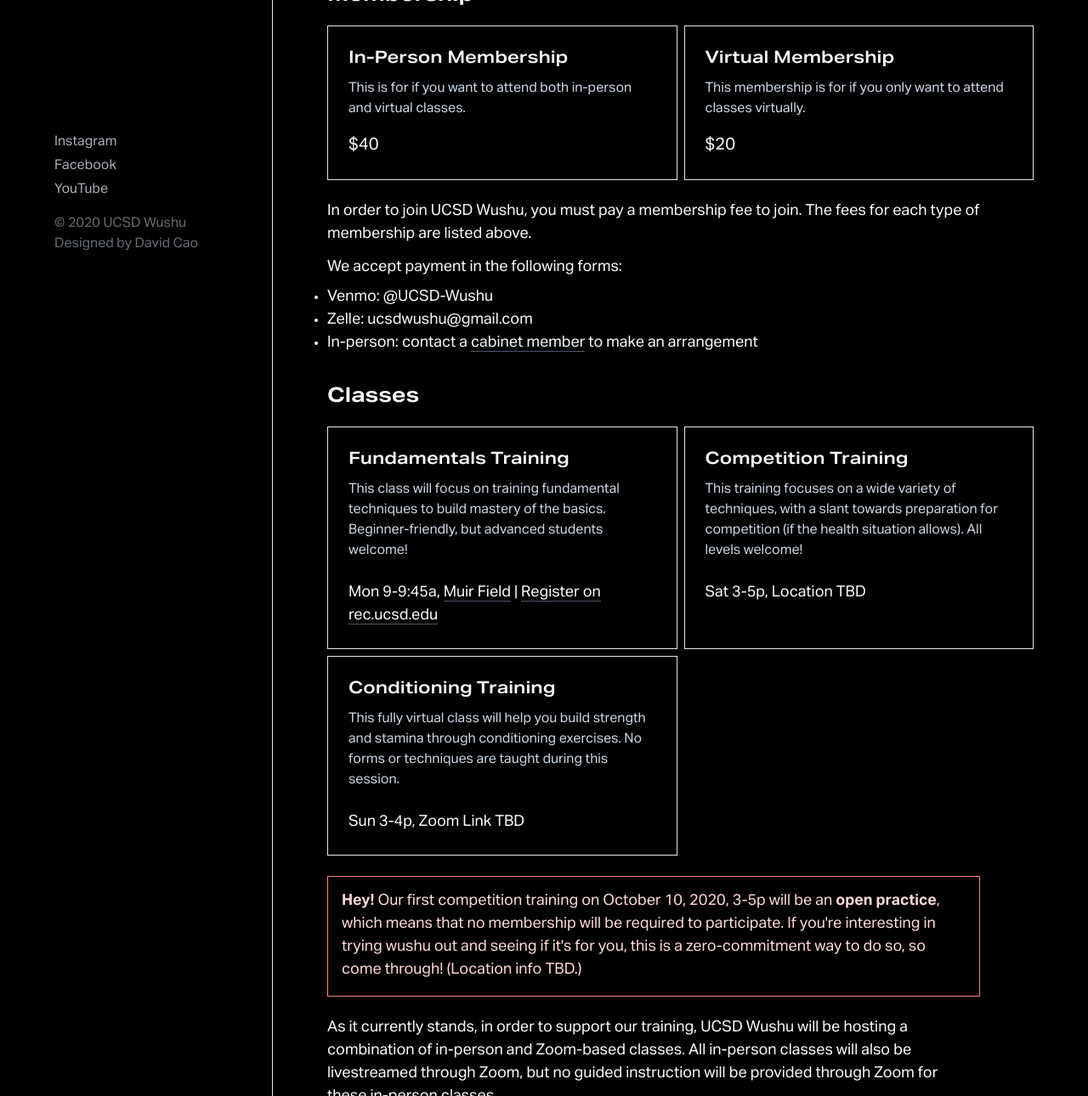
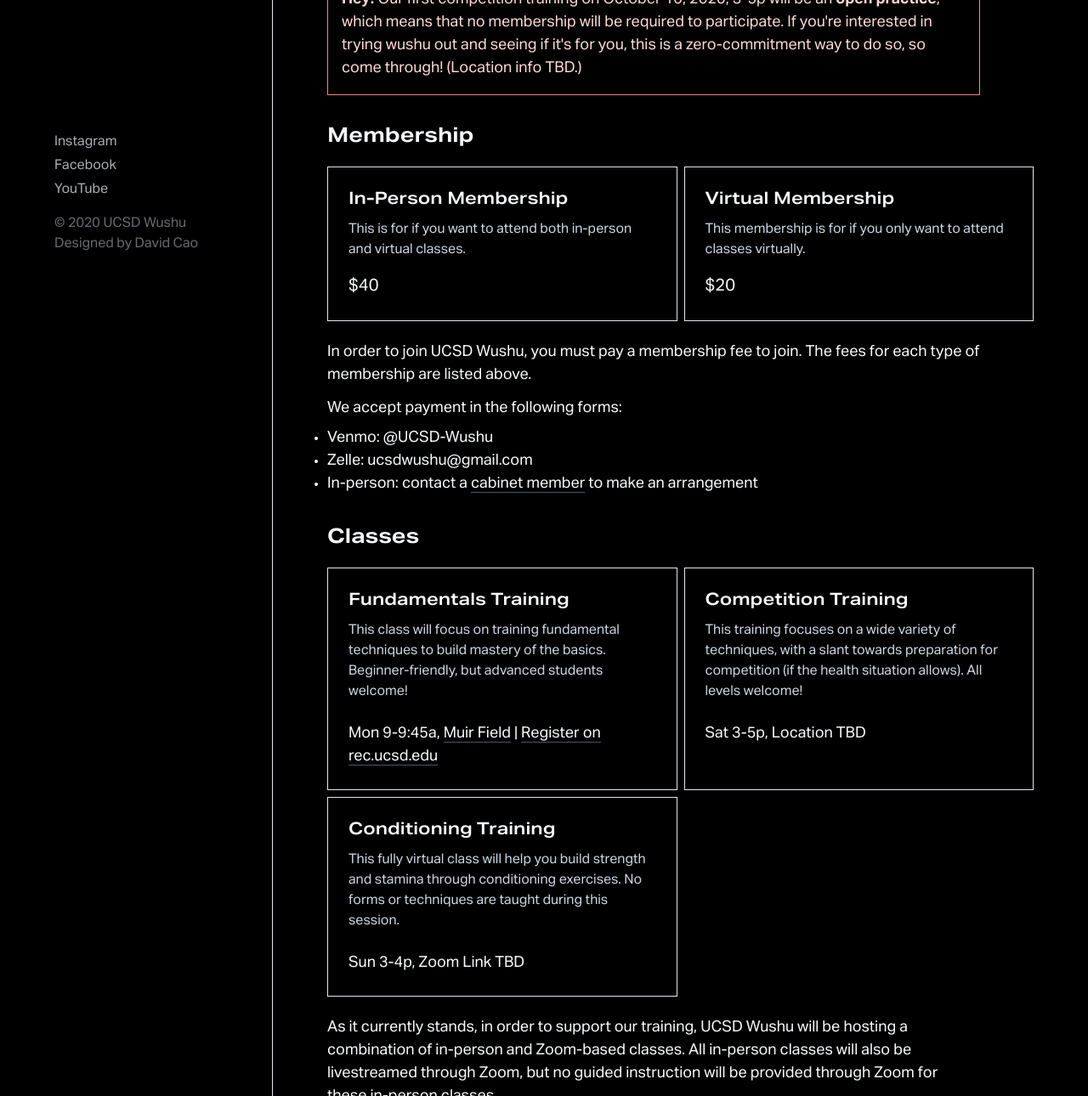
Before and after one commit to v3yu/ucsd-wushu-site, a Gatsby site: page /class in a window 1280 px wide. Shown: the part 412-1702 px from the top of the page at 85% size. Built offline with nearby package versions, Linux system fonts and the light colour scheme; Gatsby itself is replaced by a stand-in of ours.

Commit message:
Fix class page

```diff
--- a/src/pages/class.js
+++ b/src/pages/class.js
@@ -33,6 +33,11 @@ const IndexPage = () => {
             <p className="text-lg max-w-3xl">
               Due to the uncertainty surrounding the rapidly evolving pandemic situation, our approach to classes will change and adapt throughout the year.
               Please check this website and our social media channels for updates on classes and events.
+            </p>
+            <p className="text-lg max-w-3xl mt-6 p-4 border border-solid border-red-400 text-red-200">
+              <strong>Hey!</strong> Our first competition training on October 10, 2020, 3-5p will be an <strong>open practice</strong>,
+              which means that no membership will be required to participate. If you're interested in trying wushu out and seeing
+              if it's for you, this is a zero-commitment way to do so, so come through! (Location info TBD.)
             </p>
             <h2 className="text-2xl pt-8 pb-4" style={{ fontVariationSettings: "'wdth' 125, 'wght' 700" }}>Membership</h2>
             <div className="grid grid-cols-1 md:grid-cols-2 gap-2 max-w-5xl">
@@ -80,11 +85,6 @@ const IndexPage = () => {
                 <p className="text-lg">Sun 3-4p, Zoom Link TBD</p>
               </div>
             </div>
-            <p className="text-lg max-w-3xl mt-6 p-4 border border-solid border-red-400 text-red-200">
-              <strong>Hey!</strong> Our first competition training on October 10, 2020, 3-5p will be an <strong>open practice</strong>,
-              which means that no membership will be required to participate. If you're interesting in trying wushu out and seeing
-              if it's for you, this is a zero-commitment way to do so, so come through! (Location info TBD.)
-            </p>
             <p className="text-lg max-w-3xl pt-6">
               As it currently stands, in order to support our training, UCSD Wushu will be hosting a combination of in-person and Zoom-based classes.
               All in-person classes will also be livestreamed through Zoom, but no guided instruction will be provided through Zoom for these in-person classes.
```
